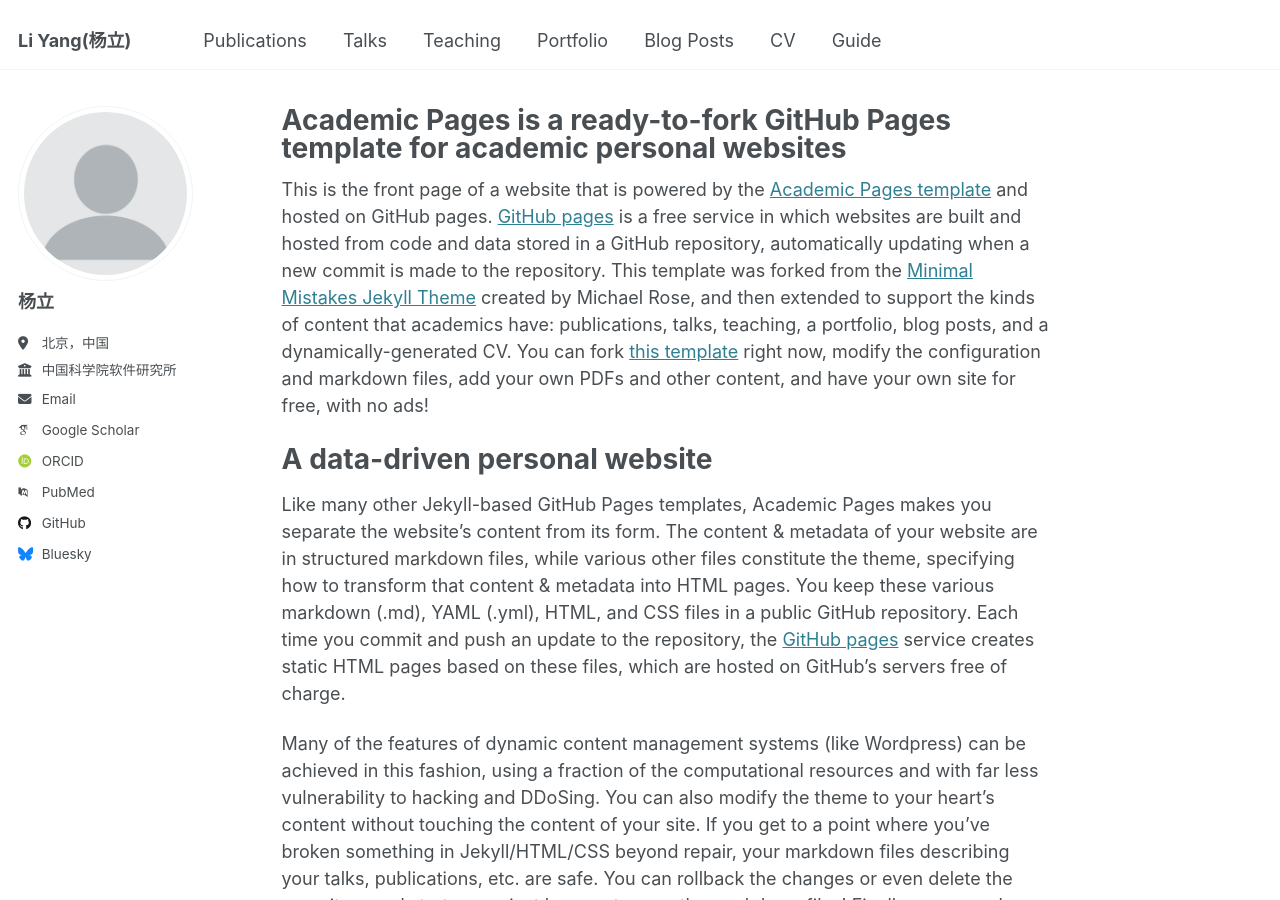
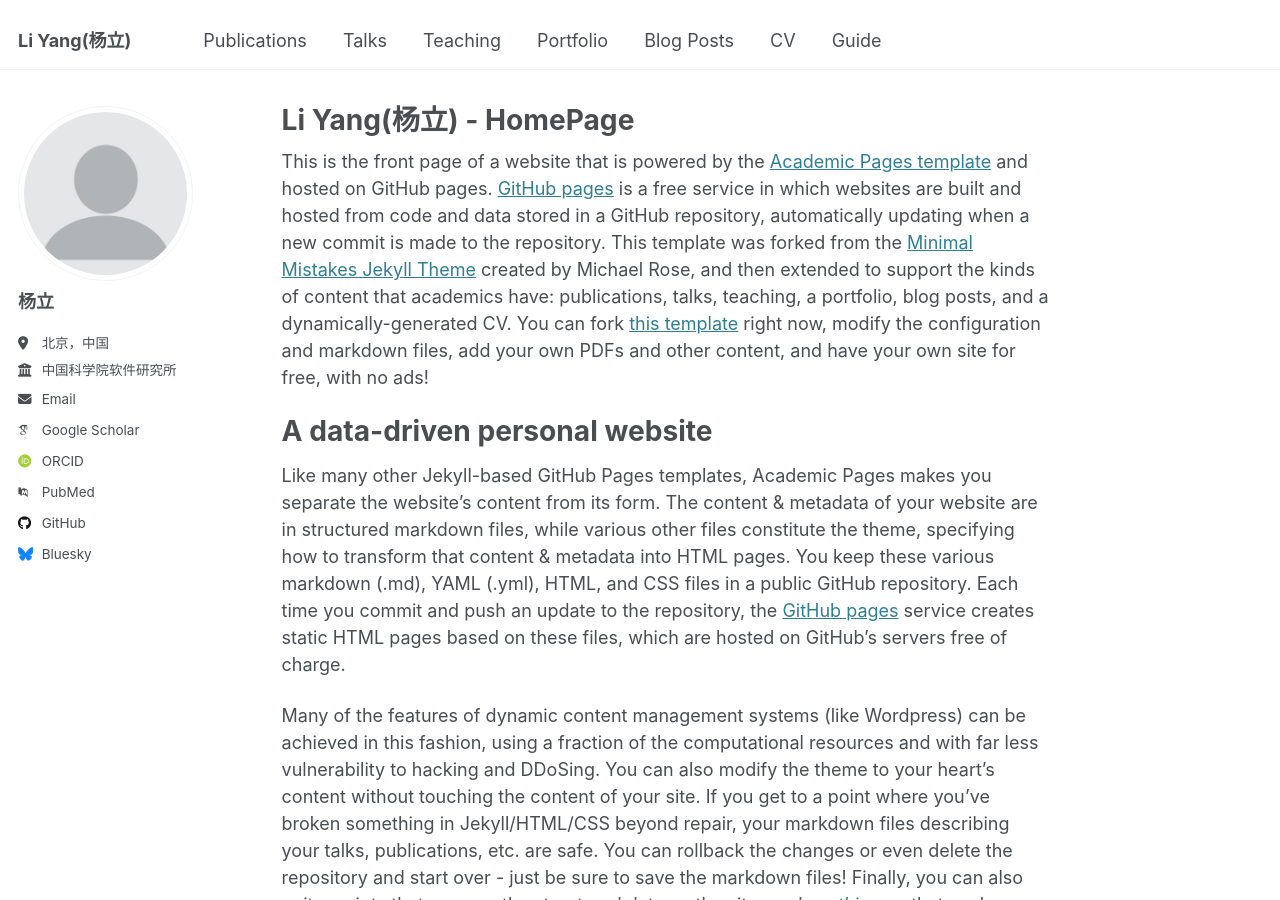
Before and after one commit to yangli8953/yangli8953.github.io, a Jekyll site: the page built from _pages/about.md, in a window 1280 px wide and 900 px high. Built offline with Jekyll 4.4.1, drawn with Linux system fonts in a browser that asks for light colours; some web fonts are replaced.

Commit message:
Update about.md

```diff
--- a/_pages/about.md
+++ b/_pages/about.md
@@ -1,6 +1,6 @@
 ---
 permalink: /
-title: "Academic Pages is a ready-to-fork GitHub Pages template for academic personal websites"
+title: "Li Yang(杨立) - HomePage"
 author_profile: true
 redirect_from:
   - /about/
```
